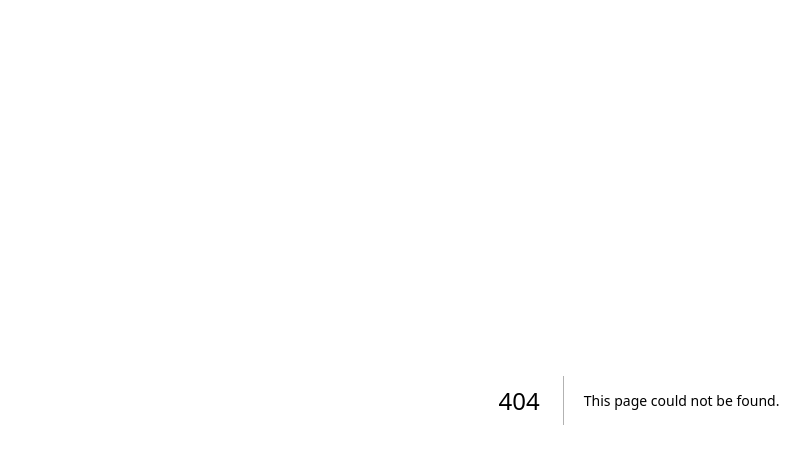
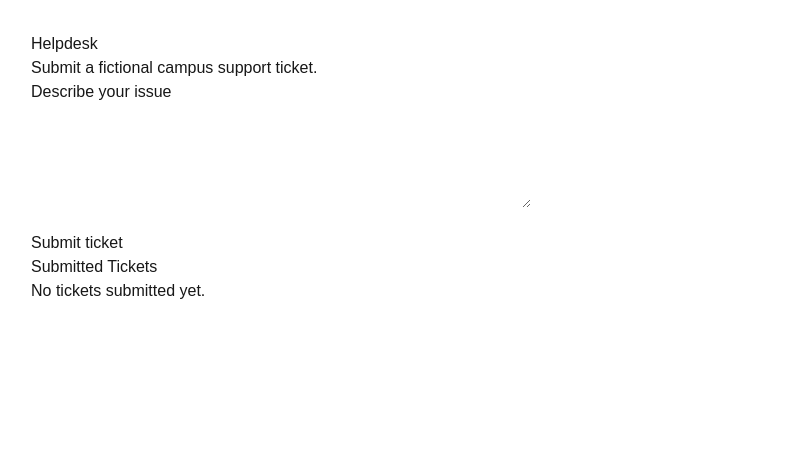
Before and after one commit to VictorObio200/campus-companion, a Next.js app: page /helpdesk in a window 1280 px wide. Before the commit this address had no page. Shown: the top 464 px of the page, without its empty margins (1-811 px from the left). Built offline with nearby package versions, Linux system fonts and the light colour scheme.

Commit message:
add helpdesk page and navigation

```diff
--- /dev/null
+++ b/app/helpdesk/page.tsx
@@ -0,0 +1,56 @@
+"use client";
+
+import { useState } from "react";
+
+export default function Helpdesk() {
+  const [issue, setIssue] = useState("");
+  const [tickets, setTickets] = useState<string[]>([]);
+
+  function handleSubmit(event: React.FormEvent<HTMLFormElement>) {
+    event.preventDefault();
+
+    if (issue.trim() === "") return;
+
+    setTickets([...tickets, issue]);
+    setIssue("");
+  }
+
+  return (
+    <main style={{ padding: "2rem", fontFamily: "Arial, sans-serif" }}>
+      <h1>Helpdesk</h1>
+      <p>Submit a fictional campus support ticket.</p>
+
+      <form onSubmit={handleSubmit}>
+        <label htmlFor="issue">Describe your issue</label>
+        <br />
+        <textarea
+          id="issue"
+          value={issue}
+          onChange={(event) => setIssue(event.target.value)}
+          rows={4}
+          style={{ width: "100%", maxWidth: "500px", marginTop: "0.5rem" }}
+        />
+
+        <br />
+
+        <button type="submit" style={{ marginTop: "1rem" }}>
+          Submit ticket
+        </button>
+      </form>
+
+      <section aria-labelledby="tickets-heading">
+        <h2 id="tickets-heading">Submitted Tickets</h2>
+
+        {tickets.length === 0 ? (
+          <p>No tickets submitted yet.</p>
+        ) : (
+          <ul>
+            {tickets.map((ticket, index) => (
+              <li key={index}>{ticket}</li>
+            ))}
+          </ul>
+        )}
+      </section>
+    </main>
+  );
+}
--- a/app/page.tsx
+++ b/app/page.tsx
@@ -14,6 +14,9 @@ export default function Home() {
           <li>
             <Link href="/directory">Campus Directory</Link>
           </li>
+          <li>
+  <Link href="/helpdesk">Helpdesk</Link>
+</li>
         </ul>
       </nav>
     </main>
```
